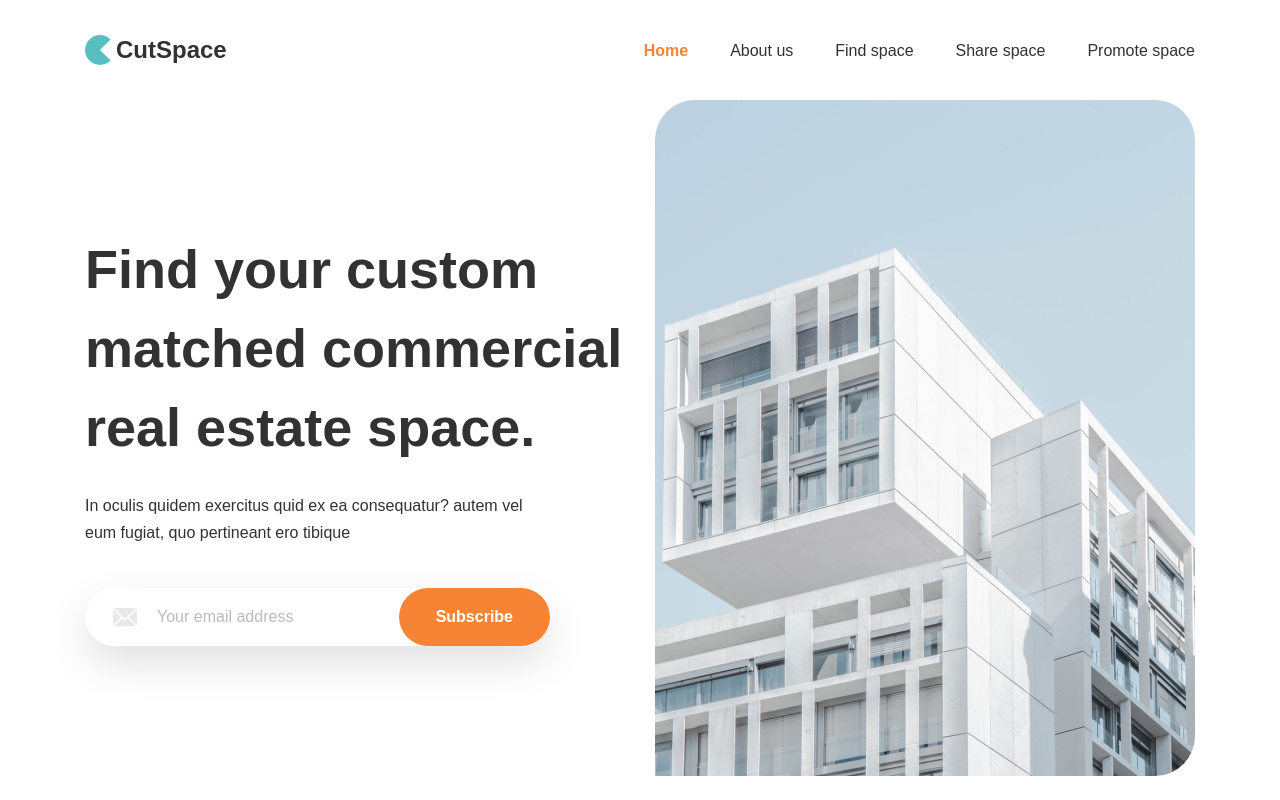
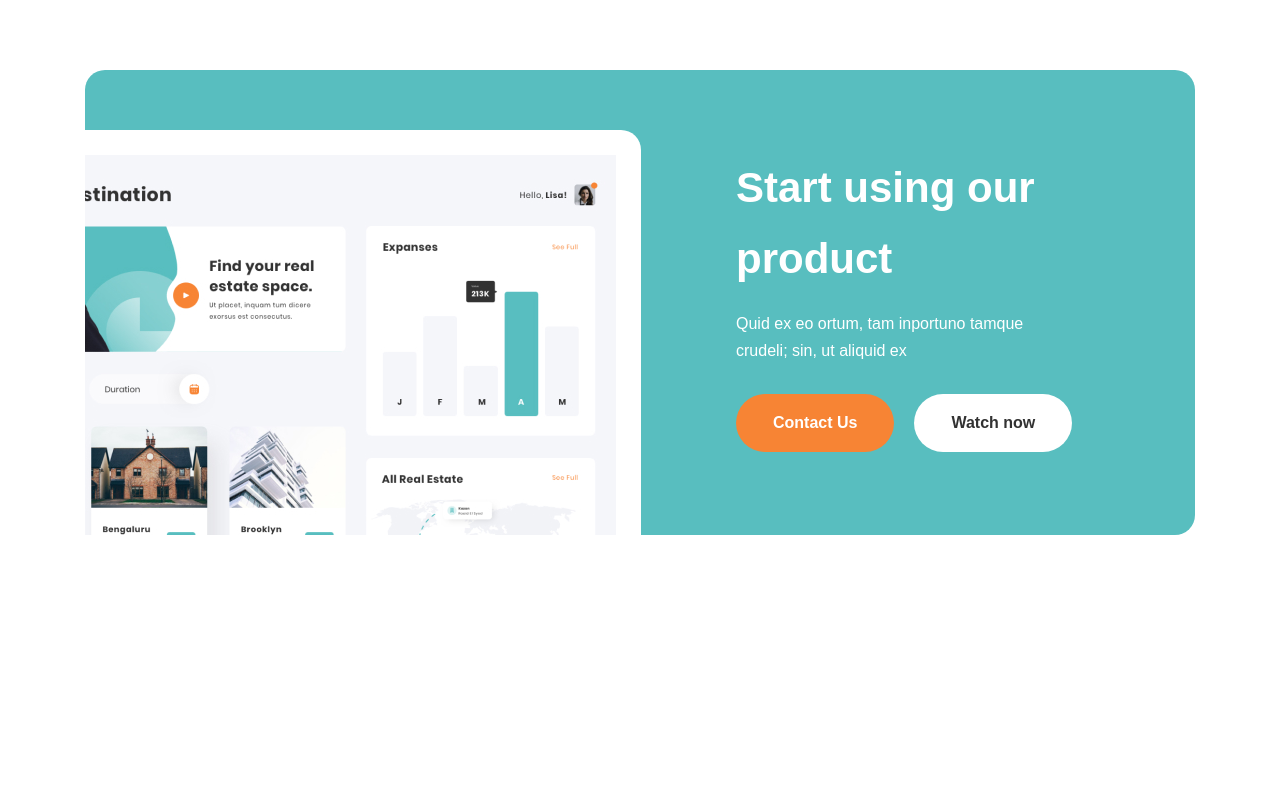
Before and after one commit to Lev-Dolzhenko/CutSpaceApp, a plain HTML site: page index.html in a window 1280 px wide. Shown: the top 800 px of the page. Drawn offline with Linux system fonts and the light colour scheme.

Commit message:
created half part of section cta

```diff
--- a/index.html
+++ b/index.html
@@ -8,7 +8,7 @@
     <link href="https://fonts.googleapis.com/css?family=Poppins:regular,700" rel="stylesheet" />
 </head>
 <body>
-    <nav class="nav">
+    <nav class="nav none">
         <div class="container">
             <div class="nav__row">
                 <div class="logo">
@@ -27,7 +27,7 @@
             </div>
         </div>
     </nav>
-    <header class="header">
+    <header class="header none">
         <div class="container">
             <div class="header__row">
                 <div class="header__text">
@@ -48,7 +48,7 @@
             </div>
         </div>
     </header>
-    <section class="objects">
+    <section class="objects none">
         <div class="container container--fluid container">
             <div class="objects__row">
                 <div class="objects__img">
@@ -88,6 +88,24 @@
         </div>
     </section>
 
+    <section class="cta">
+        <div class="container">
+            <div class="cta__block">
+                <div class="cta__img">
+                    <img src="/img/cta/dashboard.jpg" alt="">
+                </div>
+                <div class="cta__text">
+                    <h2 class="cta__title title">Start using our product</h2>
+                    <p>Quid ex eo ortum, tam inportuno tamque crudeli; sin, ut aliquid ex</p>
+
+                    <div class="cta__buttons-row">
+                        <a href="" class="button">Contact Us</a>
+                        <button class="button button--white">Watch now</button>
+                    </div>
+                </div>
+            </div>
+        </div>
+    </section>
     <script src="/js/script.js"></script>
 </body>
 </html>
--- a/sass/base/_vars.scss
+++ b/sass/base/_vars.scss
@@ -1,2 +1,4 @@
 $accent-color: #F78434;
 $accent-color-hover:#ff6a00;
+
+$black: #323232;
--- a/sass/blocks/_button.scss
+++ b/sass/blocks/_button.scss
@@ -12,4 +12,15 @@
     &:hover {
         background-color: $accent-color-hover;
     }
+
+    &--white {
+        background-color: #fff;
+        color: $black;
+        transition: background-color 0.2s ease-in, color 0.2s ease-in;
+
+        &:hover {
+            background-color: $black;
+            color: #fff;
+        }
+    }
 }
--- /dev/null
+++ b/sass/blocks/_cta.scss
@@ -0,0 +1,40 @@
+.cta {
+    padding-top: 70px;
+    padding-bottom: 70px;
+}
+
+.cta__block {
+    display: flex;
+    justify-content: space-between;
+    align-items: center;
+
+    background-color: #58BEBF;
+    color: #fff;
+
+    border-radius: 20px;
+    padding-right: 95px;
+}
+
+.cta__img {
+    margin-top: 60px;
+    padding-top: 25px;
+    padding-right: 25px;
+    background-color: #fff;
+    border-radius: 0 20px 0 0;
+}
+.cta__text {
+    width: 364px;
+
+    p {
+        width: 320px;
+        margin-bottom: 30px;
+    }
+}
+.cta__title {
+    margin-bottom: 15px;
+}
+
+.cta__buttons-row {
+   display: flex;
+   column-gap: 20px;
+}
--- a/sass/blocks/_objects.scss
+++ b/sass/blocks/_objects.scss
@@ -22,7 +22,8 @@
 
 .objects__text {
     flex-shrink: 0;
-    max-width: 693px;
+    width: 374px;
+    box-sizing: content-box;
     padding-left: 181px;
     padding-right: 150px;
 
--- a/sass/main.scss
+++ b/sass/main.scss
@@ -15,3 +15,4 @@
 @import './blocks/objects';
 @import './blocks/img-card';
 @import './blocks/card-info';
+@import './blocks/cta';
```
Also changed, not shown: css/main.css.
